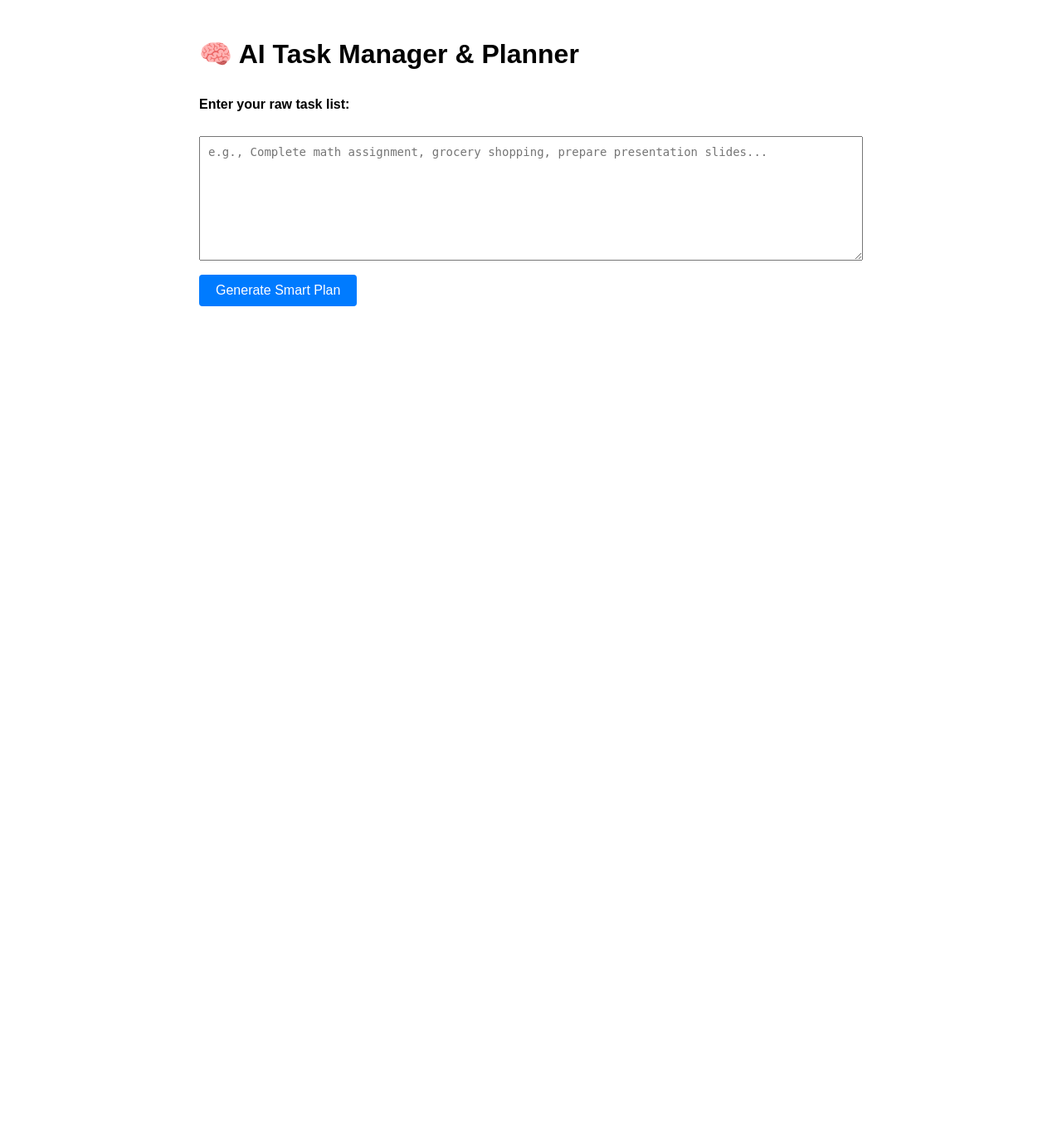
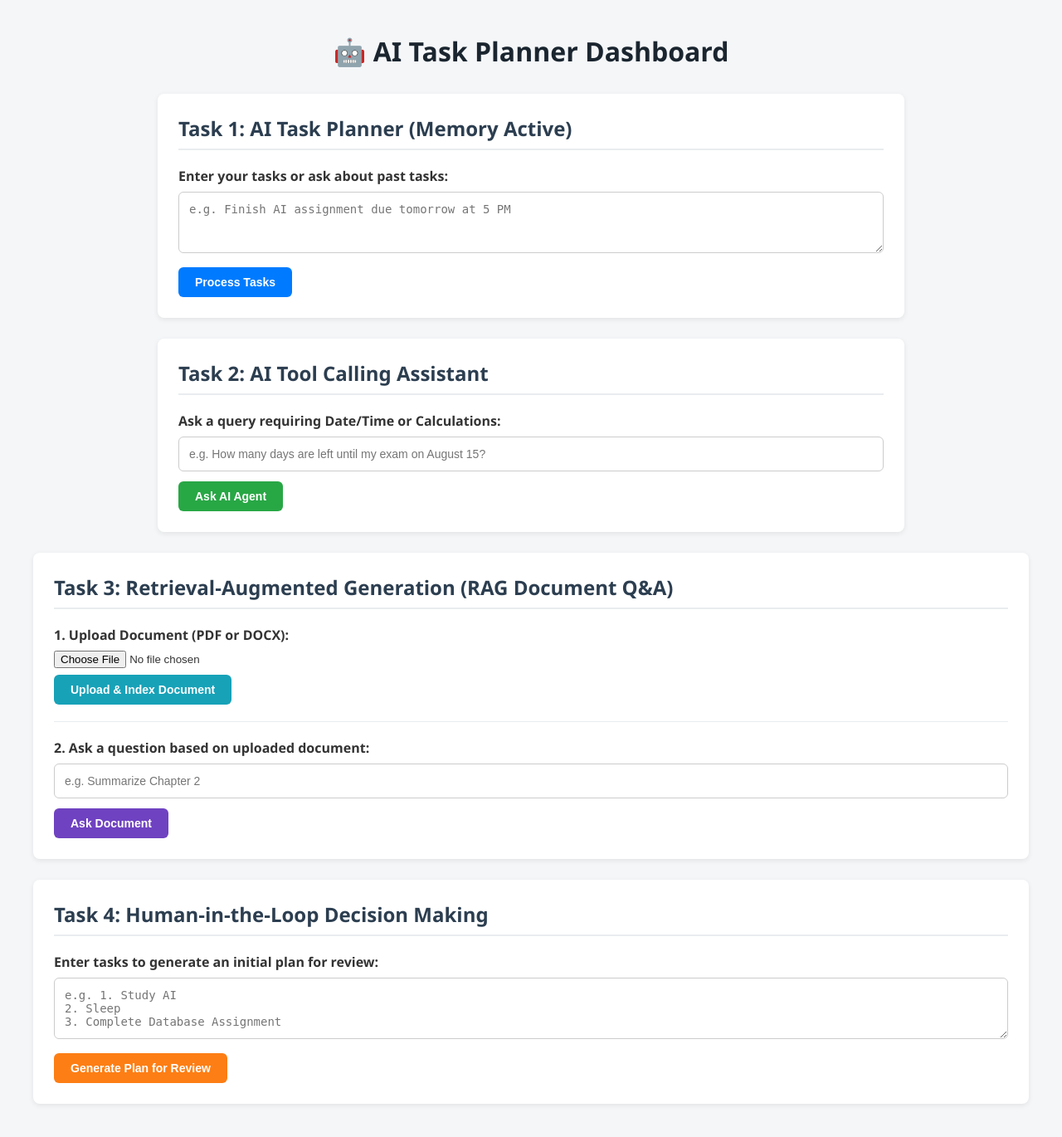
Before and after one commit to ibtisamalassis26/pro2extra_repo, a Flask app: page / in a window 1280 px wide. Shown: the whole page at 83% size. Before the commit the page ends 369 px from the top, so only its background shows below. Run offline with Flask 3, Linux system fonts and the light colour scheme; parts of the project's set-up code (start-up, migrations or seed data) failed here and were passed over.

Commit message:
chore: initial project setup with dependencies and base flask app

```diff
--- a/app.py
+++ b/app.py
@@ -1,24 +1,103 @@
+import os
 from flask import Flask, render_template, request, session
 import uuid
+from werkzeug.utils import secure_filename
 from graph import task_graph
+from tools_agent import run_tool_agent
+from rag_assistant import process_and_index_document, answer_rag_question
+from human_in_loop import generate_initial_plan, refine_plan
 
 app = Flask(__name__)
 app.secret_key = "super-secret-key"
+
+UPLOAD_FOLDER = os.path.join(os.path.dirname(__file__), 'uploads')
+os.makedirs(UPLOAD_FOLDER, exist_ok=True)
+app.config['UPLOAD_FOLDER'] = UPLOAD_FOLDER
+
 
 @app.route("/", methods=["GET", "POST"])
 def home():
     if "thread_id" not in session:
         session["thread_id"] = str(uuid.uuid4())
 
-    result = None
+    # Task 4 session state initialization
+    if "current_plan" not in session:
+        session["current_plan"] = None
+    if "plan_status" not in session:
+        session["plan_status"] = None
+
+    plan_result = None
+    tool_result = None
+    rag_status = None
+    rag_answer = None
+
     if request.method == "POST":
-        tasks_input = request.form.get("tasks", "")
-        if tasks_input.strip():
-            config = {"configurable": {"thread_id": session["thread_id"]}}
-            # Pass input inside a list so operator.add combines past inputs
-            result = task_graph.invoke({"tasks": [tasks_input]}, config=config)
+        action = request.form.get("action")
 
-    return render_template("index.html", result=result)
+        # Task 1: Task Planner with Memory
+        if action == "plan_tasks":
+            tasks_input = request.form.get("tasks", "")
+            if tasks_input.strip():
+                config = {"configurable": {"thread_id": session["thread_id"]}}
+                plan_result = task_graph.invoke(
+                    {"tasks": [tasks_input]}, config=config
+                )
+
+        # Task 2: AI Tool Assistant
+        elif action == "query_tool":
+            tool_query = request.form.get("tool_query", "")
+            if tool_query.strip():
+                tool_result = run_tool_agent(tool_query)
+
+        # Task 3: Document Upload (RAG)
+        elif action == "upload_doc":
+            if "file" in request.files:
+                file = request.files["file"]
+                if file and file.filename:
+                    filename = secure_filename(file.filename)
+                    file_path = os.path.join(app.config['UPLOAD_FOLDER'], filename)
+                    file.save(file_path)
+                    rag_status = process_and_index_document(file_path)
+
+        # Task 3: Ask Document Question (RAG)
+        elif action == "query_rag":
+            rag_query = request.form.get("rag_query", "")
+            if rag_query.strip():
+                rag_answer = answer_rag_question(rag_query)
+
+        # Task 4: Human-in-the-Loop - Generate Draft Plan
+        elif action == "create_draft_plan":
+            draft_tasks = request.form.get("draft_tasks", "")
+            if draft_tasks.strip():
+                session["current_plan"] = generate_initial_plan(draft_tasks)
+                session["plan_status"] = "in_review"
+
+        # Task 4: Human-in-the-Loop - Modify Plan with Feedback
+        elif action == "refine_plan":
+            feedback = request.form.get("feedback", "")
+            if feedback.strip() and session.get("current_plan"):
+                session["current_plan"] = refine_plan(session["current_plan"], feedback)
+                session["plan_status"] = "in_review"
+
+        # Task 4: Human-in-the-Loop - Approve Plan
+        elif action == "approve_plan":
+            session["plan_status"] = "approved"
+
+        # Task 4: Reset Plan State
+        elif action == "reset_plan":
+            session["current_plan"] = None
+            session["plan_status"] = None
+
+    return render_template(
+        "index.html",
+        result=plan_result,
+        tool_result=tool_result,
+        rag_status=rag_status,
+        rag_answer=rag_answer,
+        current_plan=session.get("current_plan"),
+        plan_status=session.get("plan_status")
+    )
+
 
 if __name__ == "__main__":
     app.run(debug=True, port=5000)
--- a/templates/index.html
+++ b/templates/index.html
@@ -2,52 +2,163 @@
 <html lang="en">
 <head>
     <meta charset="UTF-8">
-    <title>AI Task Planner & Manager</title>
+    <title>AI Task Planner & Tools</title>
     <style>
-        body { font-family: sans-serif; max-width: 800px; margin: 40px auto; padding: 0 20px; line-height: 1.6; }
-        textarea { width: 100%; box-sizing: border-box; padding: 10px; font-size: 14px; }
-        button { background-color: #007bff; color: white; padding: 10px 20px; border: none; cursor: pointer; border-radius: 4px; font-size: 16px; margin-top: 10px; }
+        body { font-family: 'Segoe UI', Tahoma, Geneva, Verdana, sans-serif; margin: 40px; background-color: #f4f6f8; color: #333; }
+        .container { max-width: 900px; margin: 0 auto; }
+        .card { background: white; padding: 25px; border-radius: 8px; margin-bottom: 25px; box-shadow: 0 2px 6px rgba(0,0,0,0.08); }
+        textarea, input[type="text"] { width: 100%; padding: 12px; margin-top: 8px; margin-bottom: 12px; border: 1px solid #ccc; border-radius: 6px; box-sizing: border-box; font-size: 14px; }
+        button { background-color: #007bff; color: white; border: none; padding: 10px 20px; border-radius: 6px; cursor: pointer; font-size: 14px; font-weight: 600; }
         button:hover { background-color: #0056b3; }
-        .card { background: #f8f9fa; border-left: 4px solid #007bff; padding: 15px; margin-bottom: 20px; border-radius: 4px; }
-        pre { white-space: pre-wrap; font-family: inherit; margin: 0; }
+        .tool-btn { background-color: #28a745; }
+        .tool-btn:hover { background-color: #218838; }
+        pre { white-space: pre-wrap; background: #f8f9fa; padding: 14px; border-radius: 6px; border: 1px solid #e9ecef; font-family: monospace; }
+        h1 { color: #1a252f; text-align: center; margin-bottom: 30px; }
+        h2 { color: #2c3e50; margin-top: 0; border-bottom: 2px solid #e9ecef; padding-bottom: 8px; }
     </style>
 </head>
 <body>
 
-    <h1>🧠 AI Task Manager & Planner</h1>
+<div class="container">
+    <h1>🤖 AI Task Planner Dashboard</h1>
 
-    <form method="POST">
-        <label for="tasks"><strong>Enter your raw task list:</strong></label><br><br>
-        <textarea id="tasks" name="tasks" rows="8" placeholder="e.g., Complete math assignment, grocery shopping, prepare presentation slides...">{{ request.form.get('tasks', '') }}</textarea>
-        <br>
-        <button type="submit">Generate Smart Plan</button>
-    </form>
+    <!-- TASK 1 SECTION -->
+    <div class="card">
+        <h2>Task 1: AI Task Planner (Memory Active)</h2>
+        <form method="POST">
+            <input type="hidden" name="action" value="plan_tasks">
+            <label><strong>Enter your tasks or ask about past tasks:</strong></label>
+            <textarea name="tasks" rows="3" placeholder="e.g. Finish AI assignment due tomorrow at 5 PM"></textarea>
+            <button type="submit">Process Tasks</button>
+        </form>
 
-    {% if result %}
-        <hr style="margin: 30px 0;">
-
-        <h2>📋 Results Breakdown</h2>
-
-        <div class="card">
-            <h3>1. Summary</h3>
+        {% if result %}
+        <div style="margin-top: 20px;">
+            <h3>📋 Breakdown</h3>
+            <h4>1. Summary</h4>
             <pre>{{ result.summary }}</pre>
-        </div>
-
-        <div class="card">
-            <h3>2. Classification</h3>
+            <h4>2. Classification</h4>
             <pre>{{ result.classification }}</pre>
-        </div>
-
-        <div class="card">
-            <h3>3. Priority Assessment</h3>
+            <h4>3. Priority</h4>
             <pre>{{ result.priority }}</pre>
-        </div>
-
-        <div class="card" style="border-left-color: #28a745;">
-            <h3>4. Recommended Smart Plan</h3>
+            <h4>4. Recommended Smart Plan</h4>
             <pre>{{ result.plan }}</pre>
         </div>
-    {% endif %}
+        {% endif %}
+    </div>
 
+    <!-- TASK 2 SECTION -->
+    <div class="card">
+        <h2>Task 2: AI Tool Calling Assistant</h2>
+        <form method="POST">
+            <input type="hidden" name="action" value="query_tool">
+            <label><strong>Ask a query requiring Date/Time or Calculations:</strong></label>
+            <input type="text" name="tool_query" placeholder="e.g. How many days are left until my exam on August 15?">
+            <button type="submit" class="tool-btn">Ask AI Agent</button>
+        </form>
+
+        {% if tool_result %}
+        <div style="margin-top: 20px;">
+            <h3>🛠️ Agent Response:</h3>
+            <pre>{{ tool_result }}</pre>
+        </div>
+        {% endif %}
+    </div>
+</div>
+<!-- TASK 3 SECTION: RAG DOCUMENT Q&A -->
+    <div class="card">
+        <h2>Task 3: Retrieval-Augmented Generation (RAG Document Q&A)</h2>
+
+        <!-- Step 1: File Upload Form -->
+        <form method="POST" enctype="multipart/form-data" style="margin-bottom: 20px;">
+            <input type="hidden" name="action" value="upload_doc">
+            <label><strong>1. Upload Document (PDF or DOCX):</strong></label><br>
+            <input type="file" name="file" accept=".pdf,.docx,.doc" required style="margin-top: 8px; margin-bottom: 8px;"><br>
+            <button type="submit" style="background-color: #17a2b8;">Upload & Index Document</button>
+        </form>
+
+        {% if rag_status %}
+        <p style="color: #28a745; font-weight: bold;">✅ {{ rag_status }}</p>
+        {% endif %}
+
+        <hr style="margin: 20px 0; border: 0; border-top: 1px solid #e9ecef;">
+
+        <!-- Step 2: Document Question Form -->
+        <form method="POST">
+            <input type="hidden" name="action" value="query_rag">
+            <label><strong>2. Ask a question based on uploaded document:</strong></label>
+            <input type="text" name="rag_query" placeholder="e.g. Summarize Chapter 2">
+            <button type="submit" style="background-color: #6f42c1;">Ask Document</button>
+        </form>
+
+        {% if rag_answer %}
+        <div style="margin-top: 20px;">
+            <h3>📄 Document Answer:</h3>
+            <pre>{{ rag_answer }}</pre>
+        </div>
+        {% endif %}
+    </div>
+<!-- TASK 4 SECTION: HUMAN-IN-THE-LOOP DECISION MAKING -->
+    <div class="card">
+        <h2>Task 4: Human-in-the-Loop Decision Making</h2>
+
+        {% if not current_plan %}
+        <!-- STEP 1: Enter tasks to create initial plan -->
+        <form method="POST">
+            <input type="hidden" name="action" value="create_draft_plan">
+            <label><strong>Enter tasks to generate an initial plan for review:</strong></label>
+            <textarea name="draft_tasks" rows="3" placeholder="e.g. 1. Study AI&#10;2. Sleep&#10;3. Complete Database Assignment" required></textarea>
+            <button type="submit" style="background-color: #fd7e14;">Generate Plan for Review</button>
+        </form>
+        {% endif %}
+
+        {% if current_plan %}
+        <div style="margin-top: 15px;">
+            <h3>📋 Current Plan Status:
+                {% if plan_status == 'in_review' %}
+                <span style="color: #e67e22;">⏳ Pending Human Approval</span>
+                {% elif plan_status == 'approved' %}
+                <span style="color: #28a745;">✅ Finalized & Approved!</span>
+                {% endif %}
+            </h3>
+
+            <pre style="background: #ffffff; border: 2px solid #007bff; font-size: 15px;">{{ current_plan }}</pre>
+
+            {% if plan_status == 'in_review' %}
+            <!-- STEP 2: Feedback & Approval Controls -->
+            <div style="display: flex; gap: 10px; margin-top: 15px; flex-wrap: wrap;">
+                <!-- Approve Button -->
+                <form method="POST">
+                    <input type="hidden" name="action" value="approve_plan">
+                    <button type="submit" style="background-color: #28a745; font-size: 16px; padding: 12px 24px;">✅ Approve Plan</button>
+                </form>
+
+                <!-- Reset/Start Over -->
+                <form method="POST">
+                    <input type="hidden" name="action" value="reset_plan">
+                    <button type="submit" style="background-color: #dc3545;">🔄 Start Over</button>
+                </form>
+            </div>
+
+            <hr style="margin: 20px 0; border: 0; border-top: 1px solid #e9ecef;">
+
+            <!-- STEP 3: Request Modification -->
+            <form method="POST">
+                <input type="hidden" name="action" value="refine_plan">
+                <label><strong>Want to change this plan? Enter feedback to modify:</strong></label>
+                <input type="text" name="feedback" placeholder="e.g. Move AI study to the first priority because I have an exam tomorrow." required>
+                <button type="submit" style="background-color: #17a2b8;">Update & Regenerate Plan</button>
+            </form>
+            {% endif %}
+
+            {% if plan_status == 'approved' %}
+            <form method="POST" style="margin-top: 15px;">
+                <input type="hidden" name="action" value="reset_plan">
+                <button type="submit" style="background-color: #6c757d;">Create New Plan</button>
+            </form>
+            {% endif %}
+        </div>
+        {% endif %}
+    </div>
 </body>
 </html>
```
Also changed, not shown: README.md, 1 other file.
